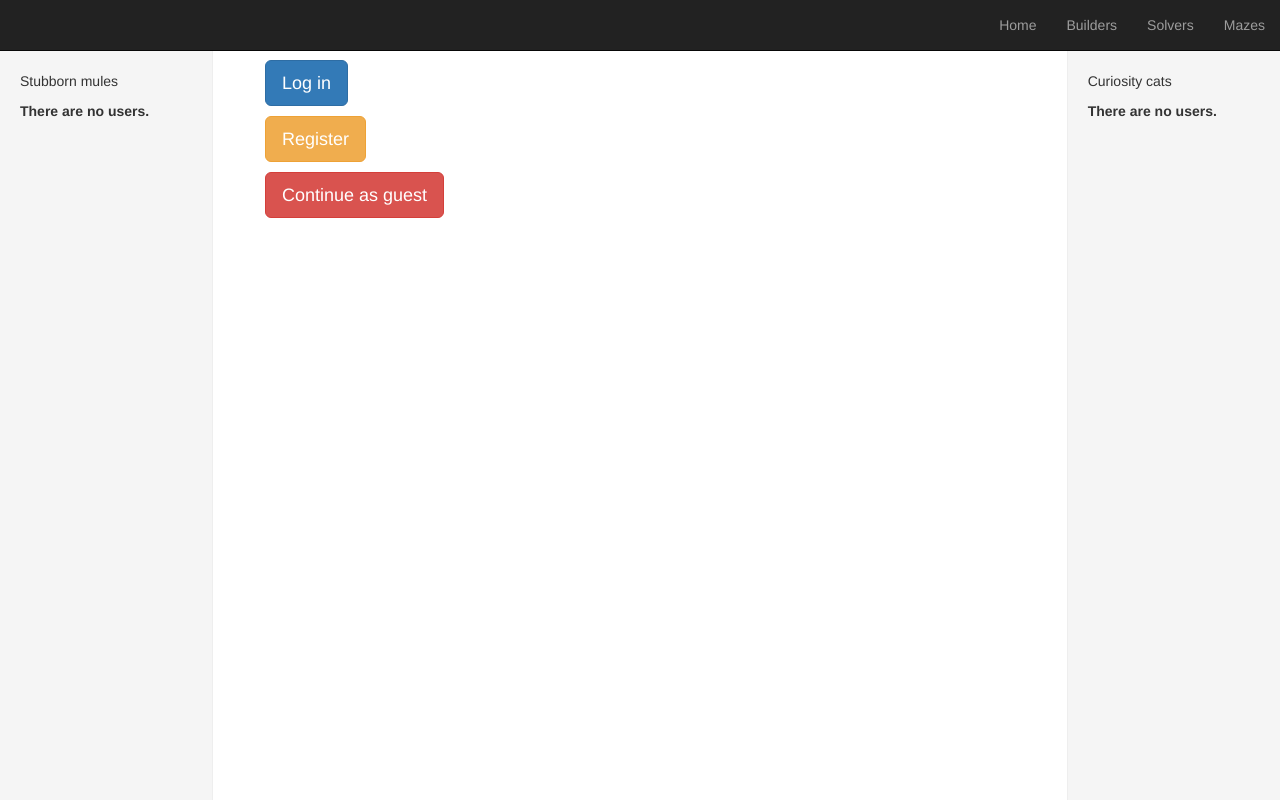
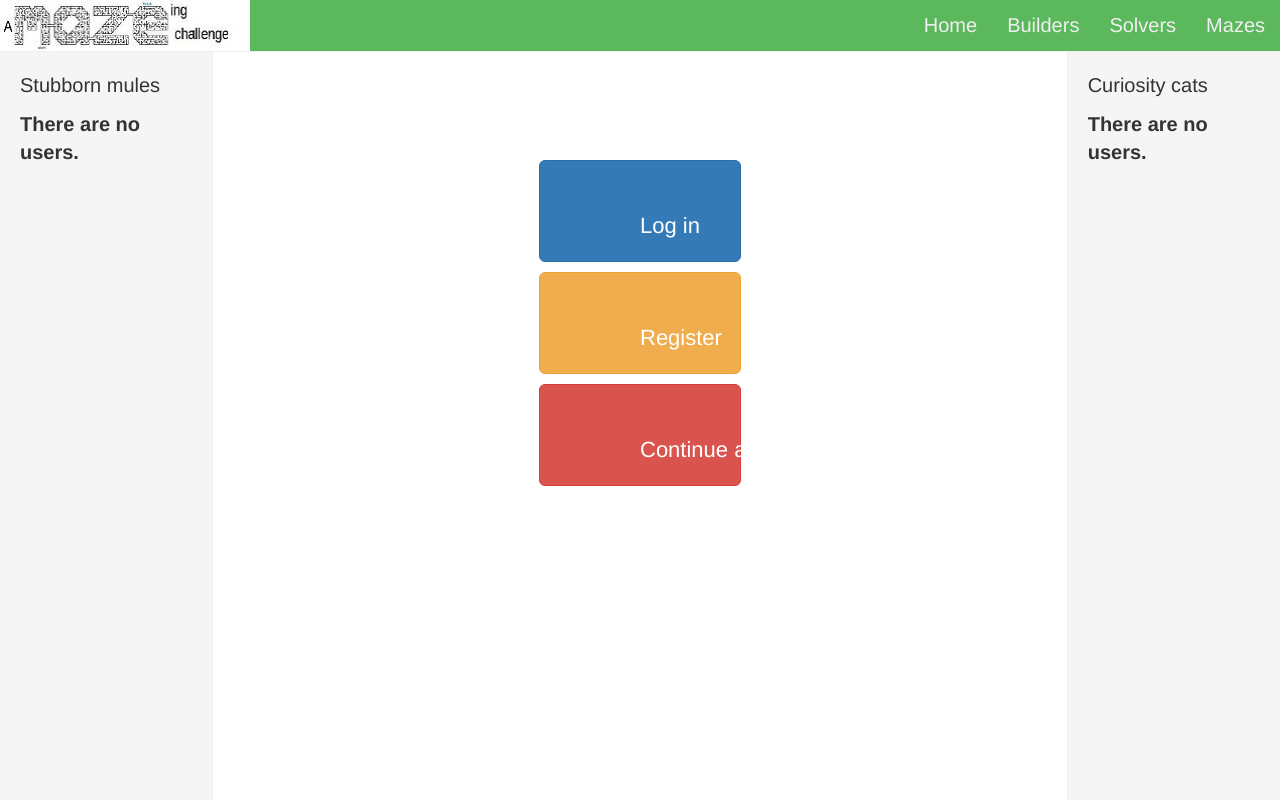
Before and after one commit to 2065983Y/amazing_app, a Django app: page / in a window 1280 px wide. Run offline with Django 3.2, Linux system fonts and the light colour scheme; some libraries are stand-ins or nearby versions.

Commit message:
Homepage2, minor fixes

```diff
--- a/amazingapp/urls.py
+++ b/amazingapp/urls.py
@@ -4,9 +4,9 @@ from amazingapp import views
 
 urlpatterns = patterns('',
     url(r'^$', views.index, name='index'),
-    url(r'^builders/', views.builders, name='builders'),
-    url(r'^solvers/', views.solvers, name='solvers'),
-    url(r'^mazes/', views.mazes, name='mazes'),
+    url(r'^/builders/', views.builders, name='builders'),
+    url(r'^/solvers/', views.solvers, name='solvers'),
+    url(r'^/mazes/', views.mazes, name='mazes'),
     url(r'^/solve$', views.pickMaze, name='mazePicker'),
     url(r'^/solve/(?P<maze_name>[\w\-]+)/$', views.solveMaze, name='solveMaze'),
     url(r'^/create/$', views.createMaze, name='createMaze'),
--- a/amazingapp/views.py
+++ b/amazingapp/views.py
@@ -13,21 +13,21 @@ def index(request):
 
     context_dict = {'mules': mules_list, 'cats': cats_list}
 
-    response = render(request, 'index.html', context_dict)
+    response = render(request, 'amazingapp/index.html', context_dict)
 
     return response
 
 
 def builders(request):
-    return render(request, 'index.html', {})
+    return render(request, 'amazingapp/index.html', {})
 
 
 def solvers(request):
-    return render(request, 'index.html', {})
+    return render(request, 'amazingapp/index.html', {})
 
 
 def mazes(request):
-    return render(request, 'index.html', {})
+    return render(request, 'amazingapp/index.html', {})
 
 
 # def index(request):
--- a/static/css/custom.css
+++ b/static/css/custom.css
@@ -50,3 +50,44 @@ h3{
     border-left: 1px solid #eee;
   }
 }
+
+.btn-lg,
+.btn-group-lg >
+.btn {
+    padding: 50px 100px;
+    font-size: 22px;
+    line-height: 1.33;
+    border-radius: 6px;
+	text-align: center
+}
+
+.navbar-inverse {
+    background-color: #5CB85C;
+    border-color: #F0F0F0 ;
+}
+.navbar-brand {
+   width:250px; /*width of your image*/
+   height:51px; /*height of your image*/
+   background-image:url('logo.jpg');
+   margin:0; /* If you want no margin */
+   padding:0; /*if your want to padding */
+}
+
+.navbar-inverse .navbar-nav > li > a {
+    color: #F0F0F0 ;
+}
+.custom {
+    width: 78px;
+	height: 100px;
+}
+
+.container {
+	padding-top: 100px;
+}
+
+body {
+    font-family: "Helvetica Neue",Helvetica,Arial,sans-serif;
+    font-size: 20px;
+    line-height: 1.42857;
+    color: #333;
+}
--- /dev/null
+++ b/templates/amazingApp/index.html
@@ -0,0 +1,41 @@
+{% extends 'base.html' %}
+
+{% block left_block %}
+			<p>Stubborn mules</p>
+              {% if users %}
+                    <ul class="list-group">
+                        {% for mule in mules %}
+                        <p>{{ mule.name }}</p>
+						<p>mazes created:{{ mule.mazes_created }}</p>
+						<p>unsolved:{{ mule.mazes_solved }}</p>
+                        {% endfor %}
+                    </ul>
+                {% else %}
+                    <strong>There are no users.</strong>
+                {% endif %}
+{% endblock %}
+
+{% block main_block %}
+		<div style="text-align: center; vertical-align:middle; position:relative; width: 100%; border-width: 1px 0 0 0; class="col-md-4 text-center">
+		<p><button class="btn btn-primary custom btn-lg" type="submit" name="submit">Log in</button>
+		<p><button class="btn btn-warning custom btn-lg" type="submit" name="submit">Register</button>
+		<p><button class="btn btn-danger custom btn-lg" type="submit" name="submit">Continue as guest </button>
+		</div>
+{% endblock %}
+
+
+{% block right_block %}
+
+			<p>Curiosity cats</p>
+              {% if users %}
+                    <ul class="list-group">
+                        {% for cat in cats %}
+                        <p>{{ cat.name }}</p>
+						<p>mazes solved:{{ cat.mazes_solved }}</p>
+						<p>mules annoyed:{{ cat.mazes_created }}</p>
+                        {% endfor %}
+                    </ul>
+                {% else %}
+                    <strong>There are no users.</strong>
+                {% endif %}
+{% endblock %}
--- a/templates/base.html
+++ b/templates/base.html
@@ -52,7 +52,7 @@
         <div class="col-sm-3 col-md-2 sidebar">
                 {% block left_block %}<p>Here goes test on the left hand side</p>{% endblock %}
         </div>
-        <div class="col-sm-9 col-sm-offset-3 col-md-10 col-md-offset-2 main">
+        <div class="col-sm-0 col-sm-offset-0 col-md-0 col-md-offset-0 main">
            <div>
                 {% block main_block %}<p>That is in the middle</p> <p>Happy developing (:</p>{% endblock %}
             </div>
```
